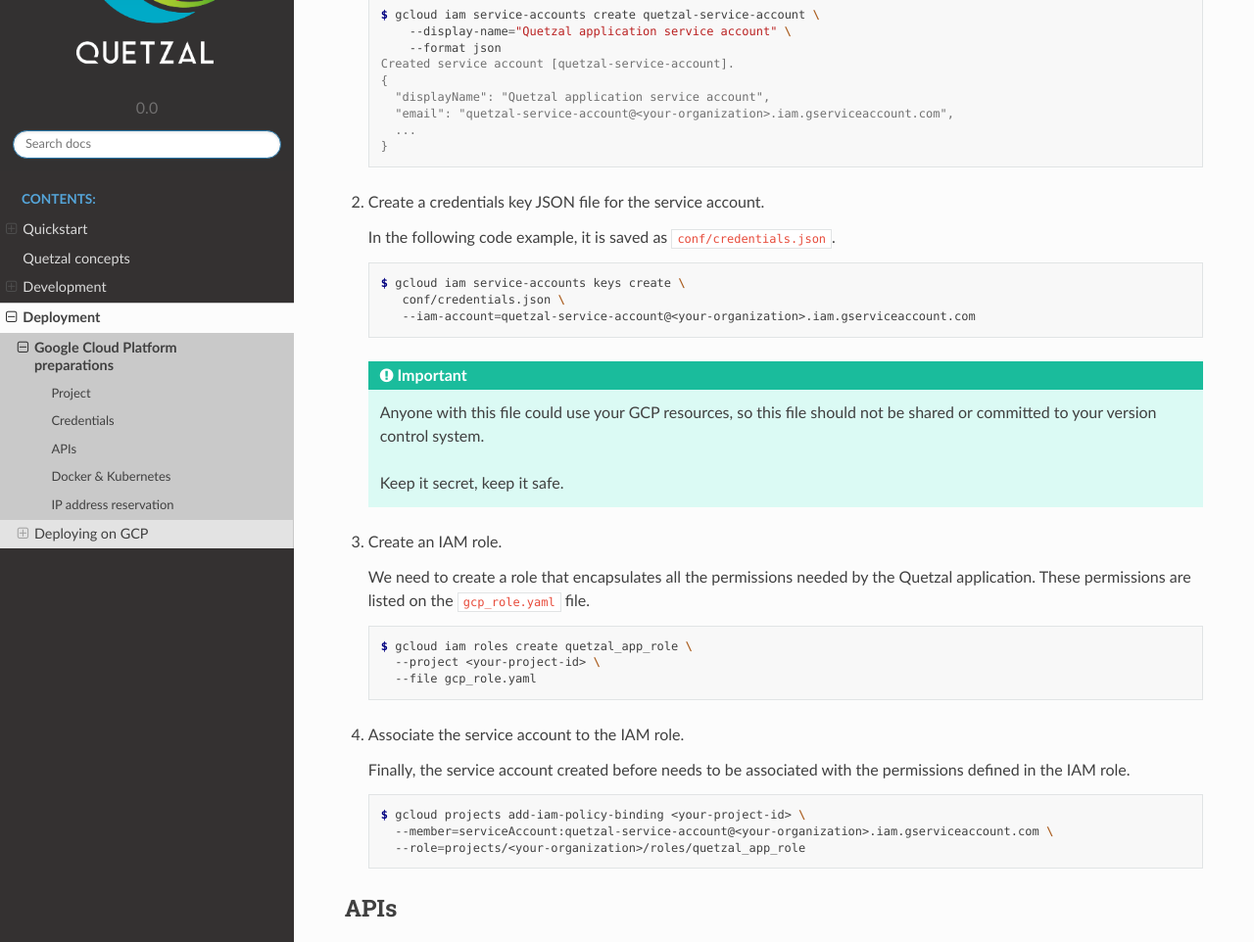
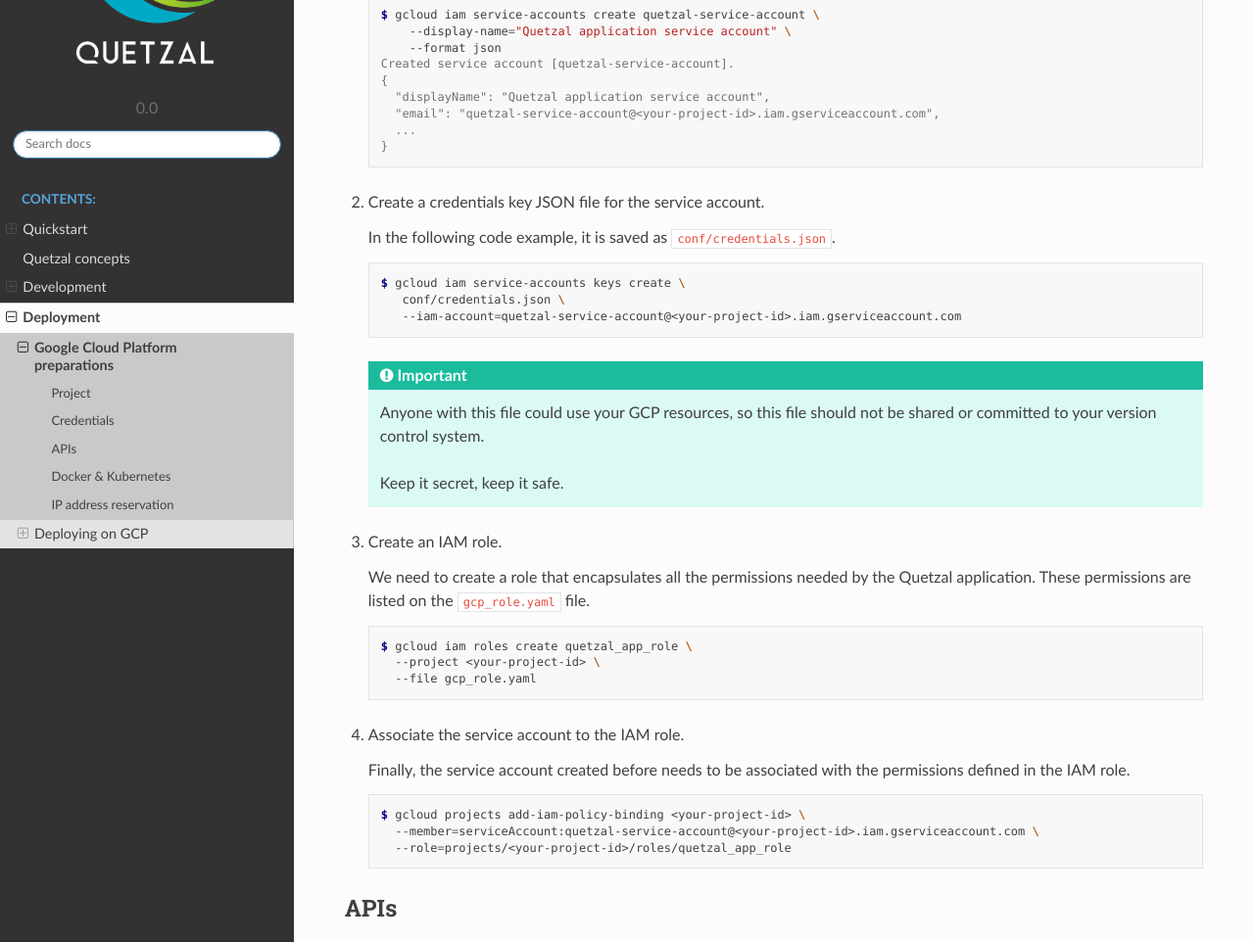
Before and after one commit to quetz-al/quetzal, a Sphinx documentation site: the page built from docs/source/gcp_preparations.rst, in a window 1280 px wide and 1400 px high, scrolled down 1114 px. Shown: the part 151-1113 px from the top of the window at 98% size. Built offline with Sphinx 7.4.7 and the Read the Docs theme 2.0.0, drawn with Linux system fonts in a browser that asks for light colours; some of the changed lines change nothing that is shown; some of the changed text lies outside the part shown.

Commit message:
Fix reference to project id in GCP preparations

```diff
--- a/docs/source/gcp_preparations.rst
+++ b/docs/source/gcp_preparations.rst
@@ -82,7 +82,7 @@
     Created service account [quetzal-service-account].
     {
       "displayName": "Quetzal application service account",
-      "email": "quetzal-service-account@<your-organization>.iam.gserviceaccount.com",
+      "email": "quetzal-service-account@<your-project-id>.iam.gserviceaccount.com",
       ...
     }
 
@@ -94,7 +94,7 @@
 
     $ gcloud iam service-accounts keys create \
        conf/credentials.json \
-       --iam-account=quetzal-service-account@<your-organization>.iam.gserviceaccount.com
+       --iam-account=quetzal-service-account@<your-project-id>.iam.gserviceaccount.com
 
    .. important:: Anyone with this file could use your GCP resources, so this
      file should not be shared or committed to your version control system.
@@ -121,8 +121,8 @@
    .. code-block:: console
 
     $ gcloud projects add-iam-policy-binding <your-project-id> \
-      --member=serviceAccount:quetzal-service-account@<your-organization>.iam.gserviceaccount.com \
-      --role=projects/<your-organization>/roles/quetzal_app_role
+      --member=serviceAccount:quetzal-service-account@<your-project-id>.iam.gserviceaccount.com \
+      --role=projects/<your-project-id>/roles/quetzal_app_role
 
 .. _`GCP API preparations`:
 
@@ -155,7 +155,7 @@
 
    .. code-block:: console
 
-     $ gcloud components install kubectl
+    $ gcloud components install kubectl
 
 
 .. _`GCP external IP`:
@@ -170,7 +170,7 @@
 .. code-block:: console
 
   $ gcloud compute addresses create quetzal-stage-server-ip \
-   --description="Quetzal server external IP" \
+   --description="Quetzal stage server external IP" \
    --region=europe-west1 \
    --network-tier=PREMIUM
 
```
